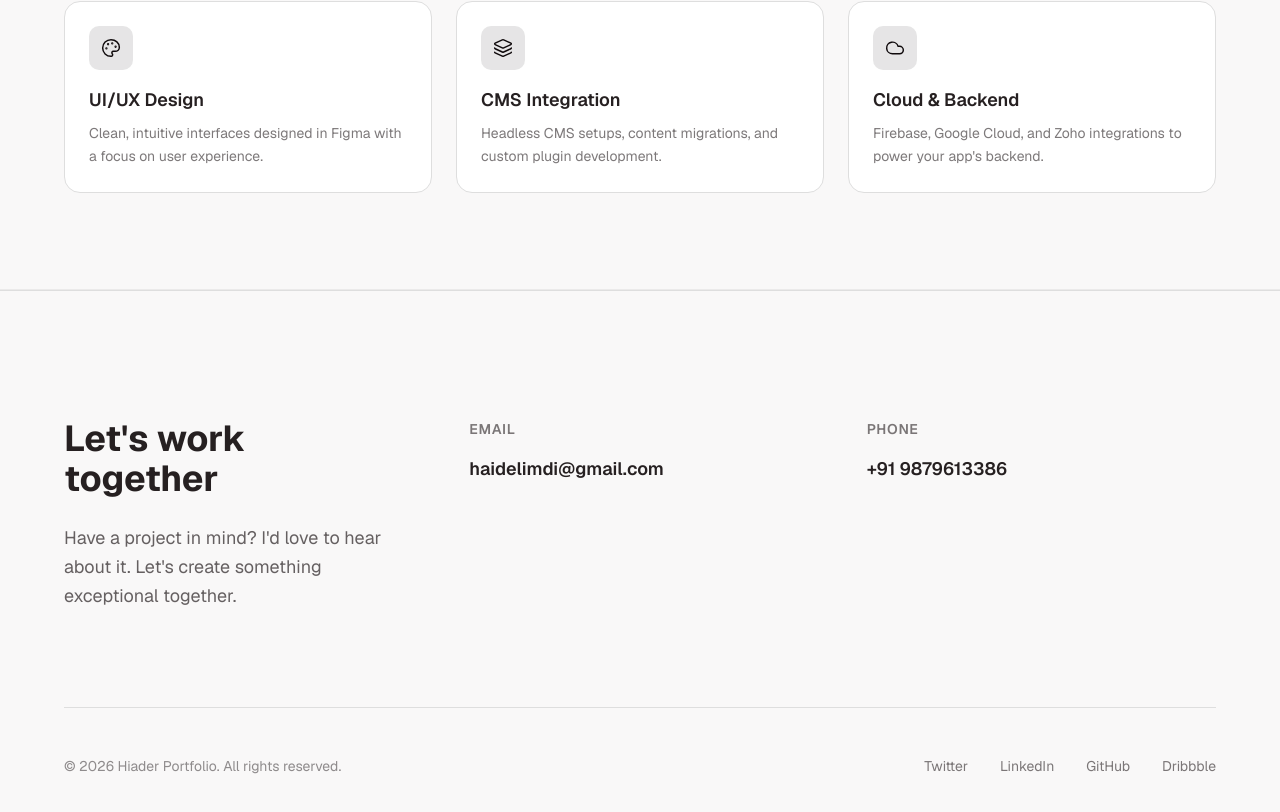
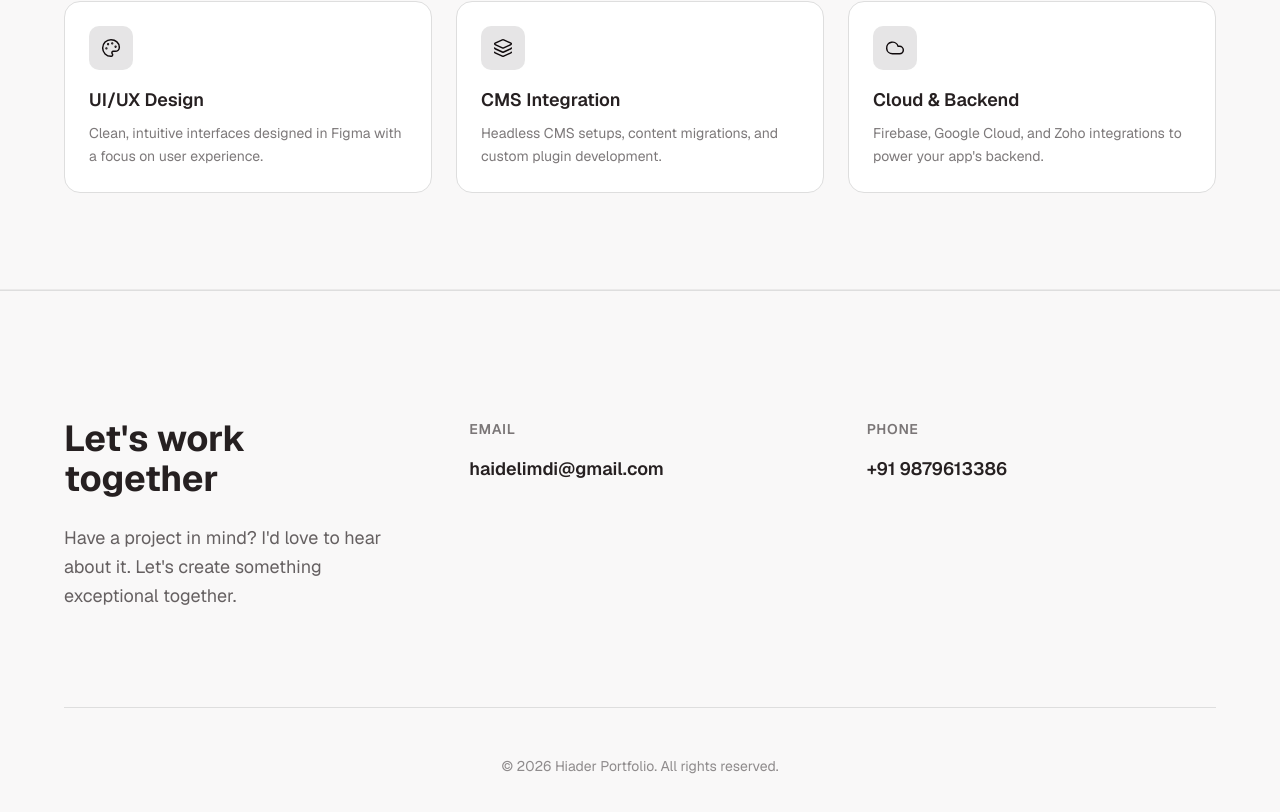
Before and after one commit to HaiderL48/my-portfolio, a Next.js app: page / in a window 1280 px wide. Shown: the part 3637-4449 px from the top of the page. Built offline with nearby package versions, Linux system fonts and the light colour scheme.

Commit message:
Footer Changes

```diff
--- a/components/portfolio/footer.tsx
+++ b/components/portfolio/footer.tsx
@@ -51,11 +51,11 @@ export default function Footer() {
         </div>
 
         {/* Bottom Section */}
-        <div className="border-t border-border mt-16 md:mt-24 pt-8 md:pt-12 flex flex-col md:flex-row items-center justify-between gap-6">
+        <div className="border-t border-border mt-16 md:mt-24 pt-8 md:pt-12 flex flex-col md:flex-row items-center justify-center gap-6">
           <p className="text-sm text-foreground/50">
             © 2026 Hiader Portfolio. All rights reserved.
           </p>
-          <div className="flex gap-6 md:gap-8">
+          {/* <div className="flex gap-6 md:gap-8">
             {["Twitter", "LinkedIn", "GitHub", "Dribbble"].map((social) => (
               <a
                 key={social}
@@ -65,7 +65,7 @@ export default function Footer() {
                 {social}
               </a>
             ))}
-          </div>
+          </div> */}
         </div>
       </div>
     </footer>
```
